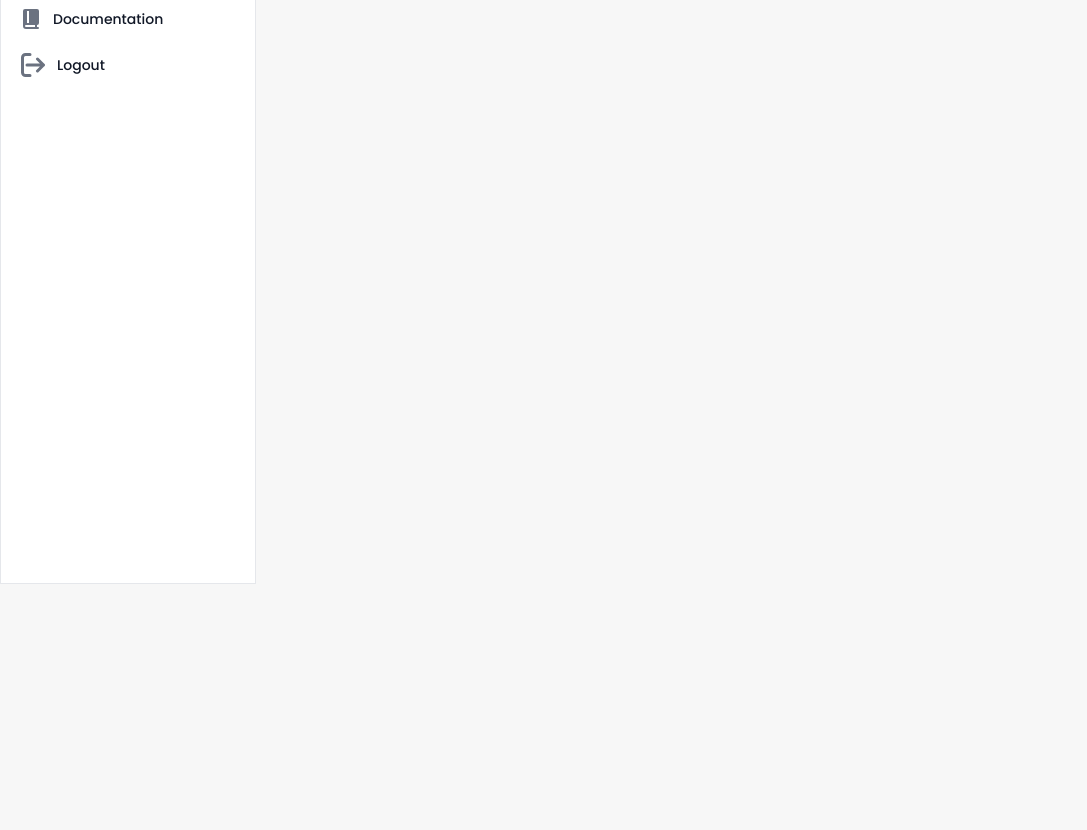
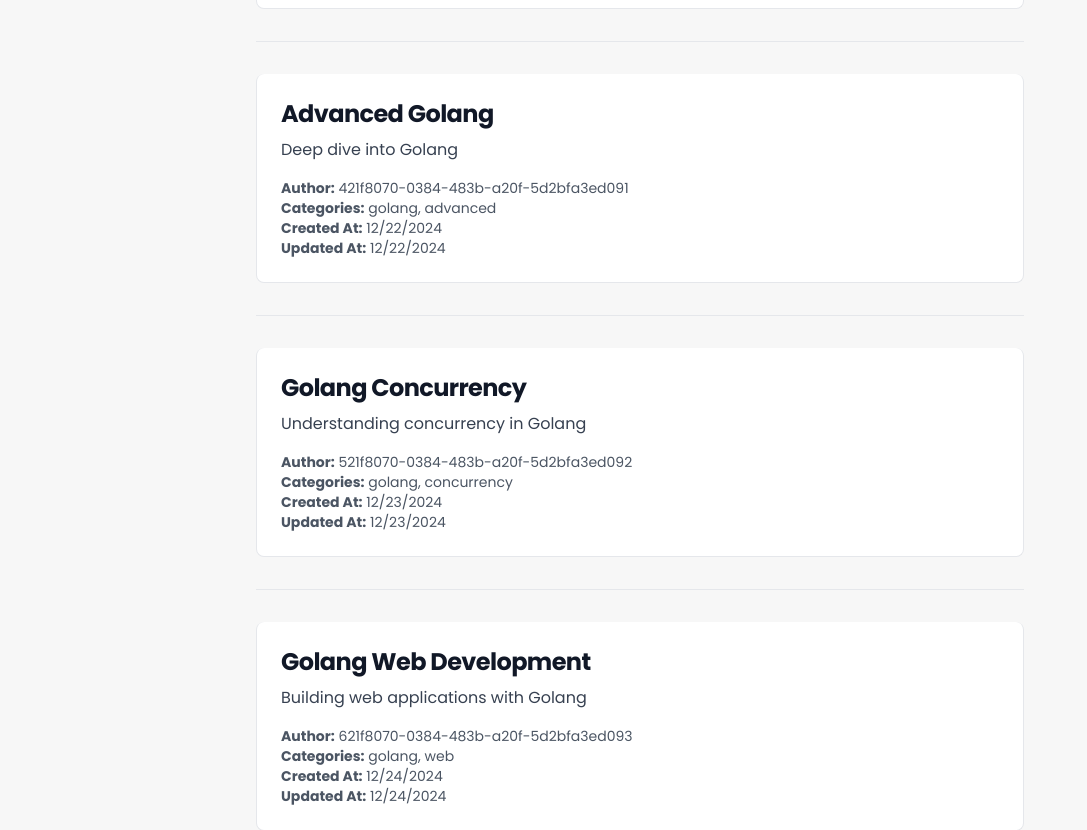
Before and after one commit to Mesh296/devnews, a React (Vite) app in the folder client/: page / in a window 1280 px wide. Shown: the part 280-1110 px from the top of the page, without its empty margins (0-1087 px from the left). Before the commit the page ends 800 px from the top, so only its background shows below. Built offline with nearby package versions, Linux system fonts and the light colour scheme; no server answers.

Commit message:
chore: remove sidebar, design homepage

```diff
--- a/client/src/context/AuthProvider.jsx
+++ b/client/src/context/AuthProvider.jsx
@@ -1,5 +1,5 @@
 import React, { createContext, useContext, useState, useEffect } from "react";
-import { logout, getUserData } from "../services/authService";
+import { logout, getUserData } from "../services/users/authService";
 
 const AuthContext = createContext();
 
--- a/client/src/pages/Card.jsx
+++ b/client/src/pages/Card.jsx
@@ -1,12 +1,19 @@
 import React from 'react';
 
-export const Card = ({ title, content, onClick }) => {
+export const Card = ({ title, content, author, categories, createdAt, updatedAt, onClick }) => {
     return (
         <div onClick={onClick} className="cursor-pointer">
-            <a className="block p-6 bg-white border border-gray-200 rounded-lg shadow hover:bg-gray-100">
-                <h5 className="mb-2 text-2xl font-bold tracking-tight text-gray-900 dark:text-white">{title}</h5>
-                <p className="font-normal text-gray-700 dark:text-gray-400">{content}</p>
+            <a className="block p-6 bg-white border border-t-0 border-gray-200 transition-all duration-200 rounded-lg  hover:bg-gray-100">
+                <h5 className="mb-2 text-2xl font-bold tracking-tight text-gray-900 ">{title}</h5>
+                <p className="font-normal text-gray-700 ">{content}</p>
+                <div className="mt-4 text-sm text-gray-600">
+                    <p><strong>Author:</strong> {author}</p>
+                    <p><strong>Categories:</strong> {categories.join(', ')}</p>
+                    <p><strong>Created At:</strong> {new Date(createdAt).toLocaleDateString()}</p>
+                    <p><strong>Updated At:</strong> {new Date(updatedAt).toLocaleDateString()}</p>
+                </div>
             </a>
+            <hr class="h-px my-8 bg-gray-200 border-0 dark:bg-gray-700" />
         </div>
     );
 };
--- a/client/src/pages/HomePage.jsx
+++ b/client/src/pages/HomePage.jsx
@@ -5,7 +5,7 @@ import { Modal, Button } from 'flowbite-react';
 
 export const HomePage = () => {
   const [selectedCard, setSelectedCard] = useState(null); // Lưu thông tin Card hiện tại
-  const modalRef = useRef(null)
+  const modalRef = useRef(null);
 
   const handleClickOutside = (event) => {
     // Nếu click xảy ra ngoài Sidebar
@@ -23,26 +23,88 @@ export const HomePage = () => {
     };
   }, []);
 
+  // Mock data
   const cards = [
-    { title: 'Card 1', content: 'This is content for card 1' },
-    { title: 'Card 2', content: 'This is content for card 2' },
-    { title: 'Card 3', content: 'This is content for card 3' },
-    // Thêm nhiều card hơn nếu cần
+    {
+      id: "14aea3a2-919a-466d-9426-d06c6b2c7914",
+      title: "Golang basic",
+      content: "Golang for beginner",
+      author: "321f8070-0384-483b-a20f-5d2bfa3ed090",
+      categories: ["golang", "backend"],
+      originalUrl: "https://go.dev/",
+      createdAt: "2024-12-21T12:13:13.906Z",
+      updatedAt: "2024-12-21T12:13:13.906Z"
+    },
+    {
+      id: "24aea3a2-919a-466d-9426-d06c6b2c7915",
+      title: "Advanced Golang",
+      content: "Deep dive into Golang",
+      author: "421f8070-0384-483b-a20f-5d2bfa3ed091",
+      categories: ["golang", "advanced"],
+      originalUrl: "https://go.dev/advanced",
+      createdAt: "2024-12-22T12:13:13.906Z",
+      updatedAt: "2024-12-22T12:13:13.906Z"
+    },
+    {
+      id: "34aea3a2-919a-466d-9426-d06c6b2c7916",
+      title: "Golang Concurrency",
+      content: "Understanding concurrency in Golang",
+      author: "521f8070-0384-483b-a20f-5d2bfa3ed092",
+      categories: ["golang", "concurrency"],
+      originalUrl: "https://go.dev/concurrency",
+      createdAt: "2024-12-23T12:13:13.906Z",
+      updatedAt: "2024-12-23T12:13:13.906Z"
+    },
+    {
+      id: "44aea3a2-919a-466d-9426-d06c6b2c7917",
+      title: "Golang Web Development",
+      content: "Building web applications with Golang",
+      author: "621f8070-0384-483b-a20f-5d2bfa3ed093",
+      categories: ["golang", "web"],
+      originalUrl: "https://go.dev/web",
+      createdAt: "2024-12-24T12:13:13.906Z",
+      updatedAt: "2024-12-24T12:13:13.906Z"
+    },
+    {
+      id: "54aea3a2-919a-466d-9426-d06c6b2c7918",
+      title: "Golang Testing",
+      content: "Writing tests in Golang",
+      author: "721f8070-0384-483b-a20f-5d2bfa3ed094",
+      categories: ["golang", "testing"],
+      originalUrl: "https://go.dev/testing",
+      createdAt: "2024-12-25T12:13:13.906Z",
+      updatedAt: "2024-12-25T12:13:13.906Z"
+    },
+    {
+      id: "64aea3a2-919a-466d-9426-d06c6b2c7919",
+      title: "Golang Best Practices",
+      content: "Best practices for writing Golang code",
+      author: "821f8070-0384-483b-a20f-5d2bfa3ed095",
+      categories: ["golang", "best-practices"],
+      originalUrl: "https://go.dev/best-practices",
+      createdAt: "2024-12-26T12:13:13.906Z",
+      updatedAt: "2024-12-26T12:13:13.906Z"
+    }
   ];
 
   return (
-    <div>
-      <Sidebar />
-      <div className="p-4 laptop:ml-64 grid grid-cols-1 gap-1 tablet:grid-cols-2 desktop:grid-cols-3 desktop:px-32 laptop:gap-4">
+    <div className="min-h-screen flex flex-col items-center justify-center p-4">
+      {/* <Sidebar /> */}
+      <div className="w-full max-w-3xl">
         {cards.map((card, index) => (
           <Card
             key={index}
             title={card.title}
             content={card.content}
+            author={card.author}
+            categories={card.categories}
+            createdAt={card.createdAt}
+            updatedAt={card.updatedAt}
             onClick={() => setSelectedCard(card)} // Gửi dữ liệu Card tới Modal
           />
         ))}
       </div>
+
 
       {/* Modal hiển thị nội dung của Card */}
       {selectedCard && (
@@ -50,9 +112,15 @@ export const HomePage = () => {
           <Modal.Header>{selectedCard.title}</Modal.Header>
           <Modal.Body>
             <p>{selectedCard.content}</p>
+            <div className="mt-4 text-sm text-gray-600">
+              <p><strong>Author:</strong> {selectedCard.author}</p>
+              <p><strong>Categories:</strong> {selectedCard.categories.join(', ')}</p>
+              <p><strong>Created At:</strong> {new Date(selectedCard.createdAt).toLocaleDateString()}</p>
+              <p><strong>Updated At:</strong> {new Date(selectedCard.updatedAt).toLocaleDateString()}</p>
+            </div>
           </Modal.Body>
           <Modal.Footer>
-            <Button color='dark' onClick={() => setSelectedCard(null)}>Read post</Button>
+            <Button color='dark' onClick={() => setSelectedCard(null)}>Close</Button>
           </Modal.Footer>
         </Modal>
       )}
--- a/client/src/pages/LoginPage.jsx
+++ b/client/src/pages/LoginPage.jsx
@@ -2,9 +2,9 @@ import React, { useState } from 'react';
 import { Link, useNavigate } from 'react-router-dom';
 import { InputField } from '../components/InputField';
 import { PrimaryButton } from '../components/PrimaryButton';
-import { login } from '../services/authService';
+import { login } from '../services/users/authService';
 import { useAuth } from '../context/AuthProvider';
-import { getUserData } from '../services/authService';
+import { getUserData } from '../services/users/authService';
 
 export const LoginPage = () => {
   const [credentials, setCredentials] = useState({ username: '', password: '' });
--- a/client/src/pages/ProfilePage.jsx
+++ b/client/src/pages/ProfilePage.jsx
@@ -1,12 +1,16 @@
 import React, { useEffect, useState } from 'react';
 import { useParams } from 'react-router-dom';
-import { getUserInfo } from '../services/userService';
+import { getUserInfo } from '../services/users/userService';
+import { useAuth } from '../context/AuthProvider';
+import { Button } from 'flowbite-react';
 
 export const ProfilePage = () => {
   const { username } = useParams(); // Extract username from URL
   const [userInfo, setUserInfo] = useState(null); // State to store user info
   const [loading, setLoading] = useState(true); // State to manage loading state
   const [error, setError] = useState(''); // State to handle errors
+
+  const { user, logoutUser } = useAuth();
 
   useEffect(() => {
     const fetchUser = async () => {
@@ -61,6 +65,7 @@ export const ProfilePage = () => {
       ) : (
         <p className="text-gray-500">No user information available.</p>
       )}
+      <Button color="red" onClick={logoutUser}>Logout</Button>
     </div>
   );
 };
--- a/client/src/pages/RegisterPage.jsx
+++ b/client/src/pages/RegisterPage.jsx
@@ -4,7 +4,7 @@ import { InputField } from '../components/InputField'
 import { PrimaryButton } from '../components/PrimaryButton'
 import { Flowbite, Datepicker, Select } from "flowbite-react";
 import { Label } from "flowbite-react";
-import { register } from '../services/authService';
+import { register } from '../services/users/authService';
 
 export const RegisterPage = () => {
   const navigate = useNavigate();
--- a/client/tailwind.config.js
+++ b/client/tailwind.config.js
@@ -53,8 +53,8 @@ export default {
         'laptop': '1024px',
         // => @media (min-width: 1024px) { ... }
 
-        'desktop': '1280px',
-        // => @media (min-width: 1280px) { ... }
+        'desktop': '1600px',
+        // => @media (min-width: 1536px) { ... }
       },
     },
   },
```
Also changed, not shown: client/src/services/users/authService.js (renamed from client/src/services/authService.js), client/src/services/users/userService.js (renamed from client/src/services/userService.js).
